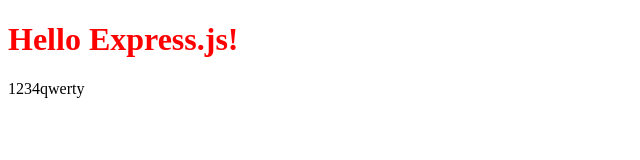
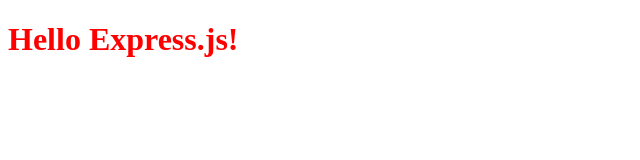
Before and after one commit to BramBosch/web-server, a website: page public/index.html in a window 1280 px wide. Shown: the whole page, without its empty margins (0-640 px from the left). Drawn offline with Linux system fonts and the light colour scheme.

Commit message:
Revert "was leuk"
This reverts commit c8606afa422e95ffbf00fdf7fff625d77990273a.

```diff
--- a/public/index.html
+++ b/public/index.html
@@ -8,7 +8,6 @@
 
 <body>
     <h1 style="color:red">Hello Express.js!</h1>
-    <p>1234qwerty</p>
 </body>
 
 </html>
```
